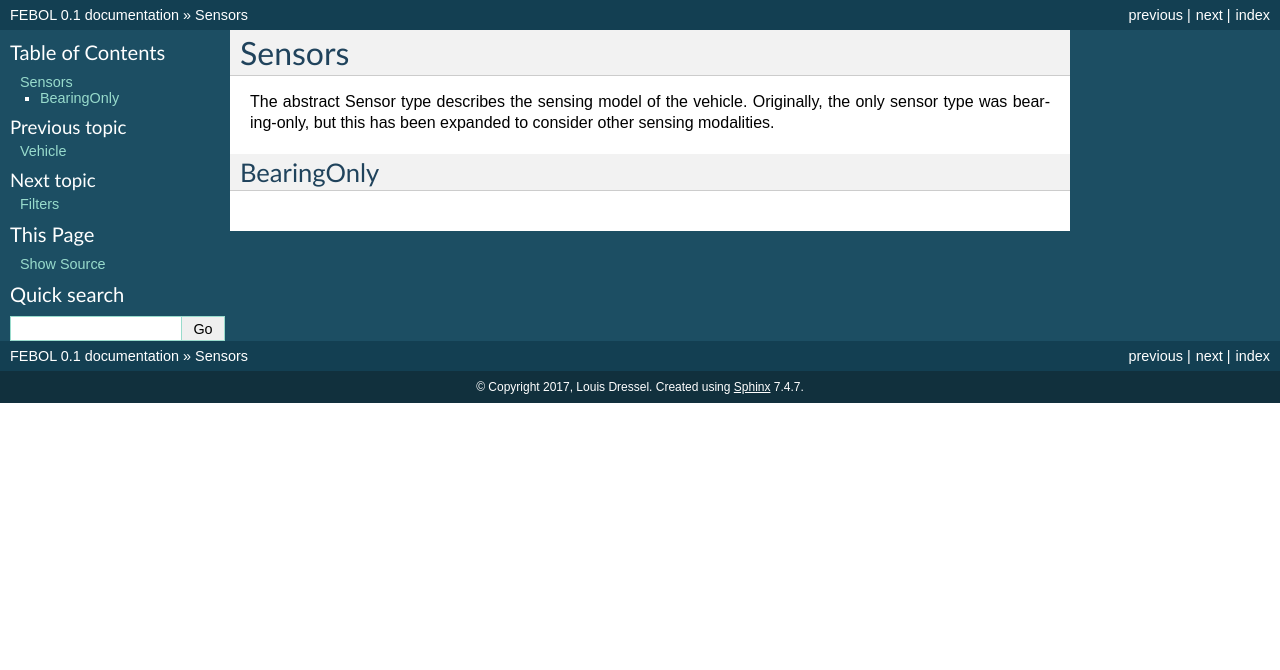
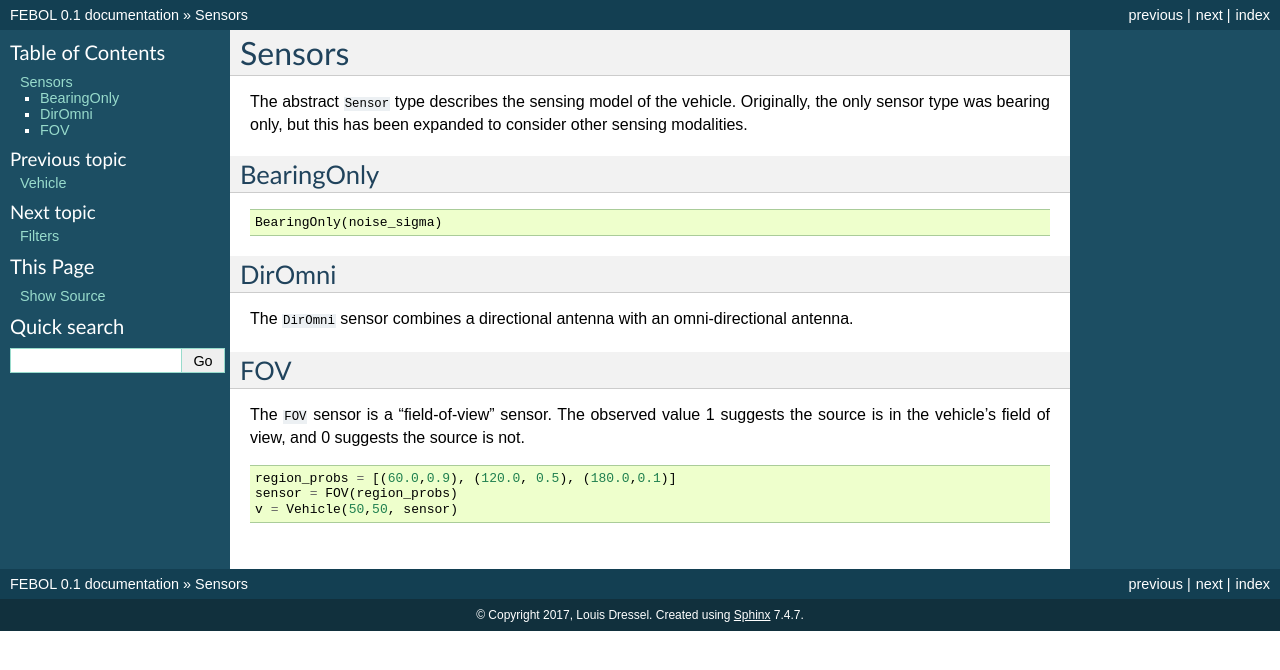
Before and after one commit to cdrckrgt/FEBOL.jl, a Sphinx documentation site: the page built from docs/sensors.rst, in a window 1280 px wide. Shown: the top 670 px of the page. Built offline with Sphinx 7.4.7, drawn with Linux system fonts in a browser that asks for light colours.

Commit message:
updated documentation

```diff
--- a/docs/index.rst
+++ b/docs/index.rst
@@ -14,6 +14,7 @@ Welcome to FEBOL's documentation!
     Sensors <sensors.rst>
     Filters <filters.rst>
     Policies <policies.rst>
+    Simulations <simulations.rst>
 
 
 
--- a/docs/sensors.rst
+++ b/docs/sensors.rst
@@ -2,9 +2,25 @@
 Sensors
 ====================
 
-The abstract Sensor type describes the sensing model of the vehicle.
-Originally, the only sensor type was bearing-only, but this has been expanded to consider other sensing modalities.
+The abstract :code:`Sensor` type describes the sensing model of the vehicle.
+Originally, the only sensor type was bearing only, but this has been expanded to consider other sensing modalities.
+
+BearingOnly
+=================
+::
+
+    BearingOnly(noise_sigma)
 
 
-BearingOnly
-===================
+DirOmni
+==========
+The :code:`DirOmni` sensor combines a directional antenna with an omni-directional antenna.
+
+FOV
+==========
+The :code:`FOV` sensor is a "field-of-view" sensor. The observed value 1 suggests the source is in the vehicle's field of view, and 0 suggests the source is not.
+::
+
+    region_probs = [(60.0,0.9), (120.0, 0.5), (180.0,0.1)]
+    sensor = FOV(region_probs)
+    v = Vehicle(50,50, sensor)
```
Also changed, not shown: README.md (+0 -30 lines), docs/simulations.rst (added, +12 -0 lines).
